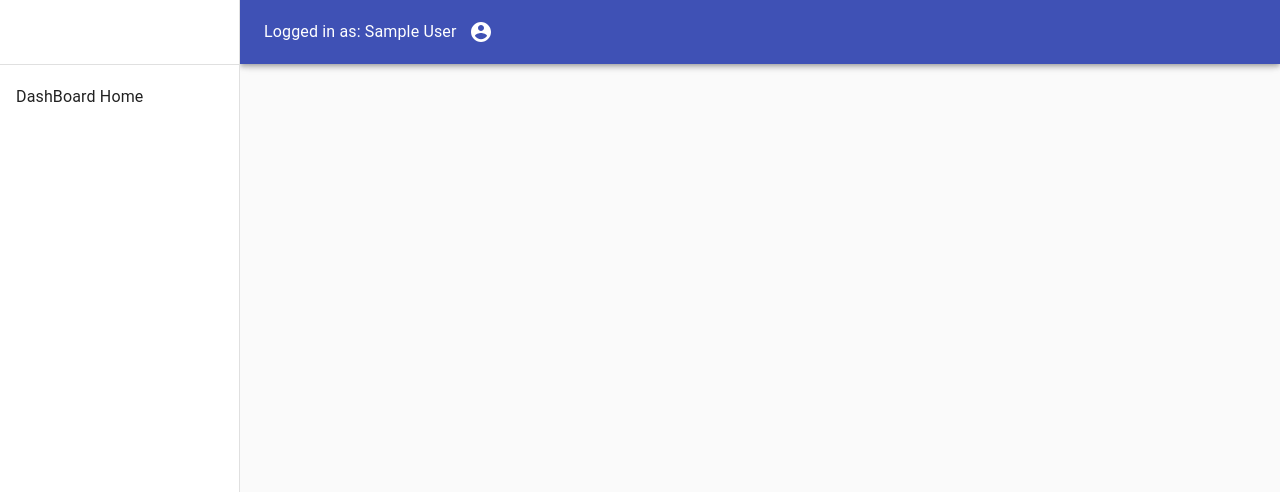
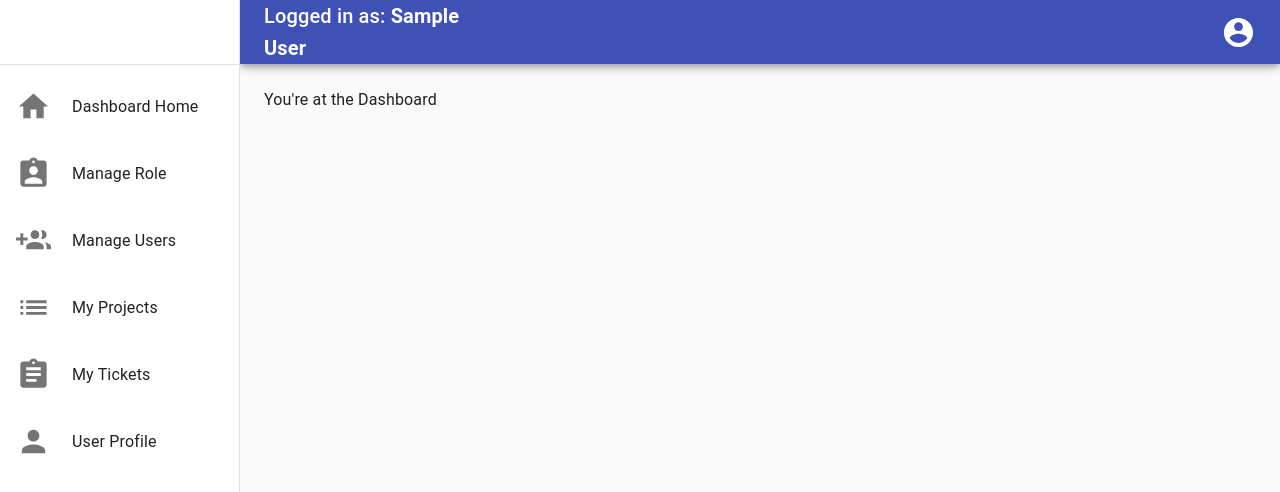
Before and after one commit to 1BarCode/react-bugtracker, a React (Create React App) app in the folder client/: page / in a window 1280 px wide. Shown: the top 492 px of the page. Built offline with nearby package versions, Linux system fonts and the light colour scheme; sample sign-in values are in the browser's storage.

Commit message:
update styling and added drawer buttons

```diff
--- a/client/src/components/Auth/Auth.js
+++ b/client/src/components/Auth/Auth.js
@@ -3,8 +3,10 @@ import { useHistory } from "react-router-dom";
 import { useDispatch } from "react-redux";
 
 import { Container, Grid, Paper, Typography, Button } from "@material-ui/core";
+
 import Input from "./Input";
 import { signin, signup } from "../../redux/actions/auth";
+import useStyles from "./styles";
 
 const initialFormData = {
   firstName: "",
@@ -15,6 +17,7 @@ const initialFormData = {
 };
 
 const Auth = () => {
+  const classes = useStyles();
   const [wantSignUp, setWantSignUp] = useState(false);
   const [formData, setformData] = useState(initialFormData);
   const history = useHistory();
@@ -39,10 +42,10 @@ const Auth = () => {
   };
 
   return (
-    <Container maxWidth="xs">
-      <Paper elevation={3}>
+    <Container component="main" maxWidth="xs">
+      <Paper className={classes.paper} elevation={3}>
         <Typography>{wantSignUp ? "Sign Up" : "Sign In"}</Typography>
-        <form onSubmit={handleSubmit}>
+        <form className={classes.form} onSubmit={handleSubmit}>
           <Grid container spacing={2}>
             {wantSignUp && (
               <>
@@ -80,7 +83,13 @@ const Auth = () => {
               />
             )}
           </Grid>
-          <Button type="submit" fullWidth variant="contained" color="primary">
+          <Button
+            className={classes.submit}
+            type="submit"
+            fullWidth
+            variant="contained"
+            color="primary"
+          >
             {wantSignUp ? "Sign Up" : "Sign In"}
           </Button>
           {/* Google Login Button */}
--- /dev/null
+++ b/client/src/components/Auth/styles.js
@@ -0,0 +1,21 @@
+import { makeStyles } from "@material-ui/core";
+
+export default makeStyles((theme) => ({
+  paper: {
+    marginTop: theme.spacing(8),
+    display: "flex",
+    flexDirection: "column",
+    alignItems: "center",
+    padding: theme.spacing(2),
+  },
+  form: {
+    width: "100%",
+    marginTop: theme.spacing(3),
+  },
+  submit: {
+    margin: theme.spacing(3, 0, 2),
+  },
+  googleButton: {
+    marginBottom: theme.spacing(2),
+  },
+}));
--- a/client/src/components/NavBar/NavBar.js
+++ b/client/src/components/NavBar/NavBar.js
@@ -8,12 +8,20 @@ import {
   Divider,
   List,
   ListItem,
+  ListItemIcon,
   ListItemText,
   IconButton,
   Menu,
   MenuItem,
 } from "@material-ui/core";
 import { AccountCircle } from "@material-ui/icons";
+import AssignmentIcon from "@material-ui/icons/Assignment";
+import AssignmentIndIcon from "@material-ui/icons/AssignmentInd";
+import GroupAddIcon from "@material-ui/icons/GroupAdd";
+import HomeIcon from "@material-ui/icons/Home";
+import ListIcon from "@material-ui/icons/List";
+import PersonIcon from "@material-ui/icons/Person";
+
 import { useDispatch } from "react-redux";
 
 import { useLocation, useHistory } from "react-router-dom";
@@ -48,9 +56,16 @@ const NavBar = ({ user, setUser }) => {
   };
 
   const profileIconButton = (
-    <div>
-      <IconButton aria-haspopup="true" onClick={handleMenu} color="inherit">
-        <AccountCircle />
+    <div className={classes.profileButtonRoot}>
+      <IconButton
+        aria-label="account of current user"
+        aria-controls="menu-appbar"
+        aria-haspopup="true"
+        onClick={handleMenu}
+        color="inherit"
+        edge="end"
+      >
+        <AccountCircle fontSize="large" />
       </IconButton>
       <Menu
         id="menu-appbar"
@@ -67,16 +82,65 @@ const NavBar = ({ user, setUser }) => {
     </div>
   );
 
+  const drawerButtons = [
+    { title: "Dashboard Home", icon: "HomeIcon" },
+    { title: "Manage Role", icon: "AssignmentIndIcon" },
+    { title: "Manage Users", icon: "GroupAddIcon" },
+    { title: "My Projects", icon: "ListIcon" },
+    { title: "My Tickets", icon: "AssignmentIcon" },
+    { title: "User Profile", icon: "PersonIcon" },
+  ].map((button) => (
+    <ListItem
+      onClick={
+        button.icon === "HomeIcon"
+          ? () => history.push("/dashboard")
+          : button.icon === "AssignmentIndIcon"
+          ? () => history.push("/roles")
+          : button.icon === "GroupAddIcon"
+          ? () => history.push("/users")
+          : button.icon === "ListIcon"
+          ? () => history.push("/projects")
+          : button.icon === "AssignmentIcon"
+          ? () => history.push("/tickets")
+          : () => history.push("/profile")
+      }
+      button
+      key={button.title}
+      classes={{ root: classes.listItemRoot }}
+    >
+      <ListItemIcon>
+        {button.icon === "HomeIcon" ? (
+          <HomeIcon fontSize="large" />
+        ) : button.icon === "AssignmentIndIcon" ? (
+          <AssignmentIndIcon fontSize="large" />
+        ) : button.icon === "GroupAddIcon" ? (
+          <GroupAddIcon fontSize="large" />
+        ) : button.icon === "ListIcon" ? (
+          <ListIcon fontSize="large" />
+        ) : button.icon === "AssignmentIcon" ? (
+          <AssignmentIcon fontSize="large" />
+        ) : (
+          <PersonIcon fontSize="large" />
+        )}
+      </ListItemIcon>
+      <ListItemText primary={button.title} />
+    </ListItem>
+  ));
+
   return (
     <div className={classes.root}>
       <CssBaseline />
-      <AppBar className={classes.appBar} position="fixed">
+      <AppBar className={classes.appBar} elevation={5} position="fixed">
         <Toolbar>
-          <Typography>Logged in as: {user?.result.name}</Typography>
+          <Typography variant="h6" className={classes.title}>
+            Logged in as: <strong> {user?.result.name}</strong>
+          </Typography>
           {profileIconButton}
         </Toolbar>
       </AppBar>
+      <div className={classes.toolbar} />
       <Drawer
+        elevation={50}
         variant="permanent"
         anchor="left"
         classes={{ paper: classes.drawerPaper }}
@@ -84,10 +148,9 @@ const NavBar = ({ user, setUser }) => {
         <div className={classes.toolbar} />
         <Divider />
         <List>
-          <ListItem>
-            {/* <ListItemIcon></ListItemIcon> */}
-            <ListItemText>DashBoard Home</ListItemText>
-          </ListItem>
+          {/* <ListItemIcon></ListItemIcon>
+            <ListItemText>DashBoard Home</ListItemText> */}
+          {drawerButtons}
         </List>
       </Drawer>
     </div>
--- a/client/src/components/NavBar/styles.js
+++ b/client/src/components/NavBar/styles.js
@@ -18,4 +18,11 @@ export default makeStyles((theme) => ({
     width: drawerWidth,
   },
   toolbar: theme.mixins.toolbar,
+  profileButtonRoot: {
+    marginLeft: theme.spacing(90),
+  },
+  listItemRoot: {
+    paddingTop: theme.spacing(2),
+    paddingBottom: theme.spacing(2),
+  },
 }));
--- a/client/src/components/Pages/Dashboard/Dashboard.js
+++ b/client/src/components/Pages/Dashboard/Dashboard.js
@@ -7,10 +7,11 @@ const Dashboard = () => {
   const classes = useStyles();
 
   return (
-    <main className={classes.content}>
-      <div className={classes.toolbar} />
-      <Typography>You're at the Dashboard</Typography>;
-    </main>
+    <div className={classes.divRoot}>
+      <main className={classes.content}>
+        <Typography>You're at the Dashboard</Typography>
+      </main>
+    </div>
   );
 };
 
--- a/client/src/components/Pages/Dashboard/styles.js
+++ b/client/src/components/Pages/Dashboard/styles.js
@@ -1,10 +1,15 @@
 import { makeStyles } from "@material-ui/core";
 
 export default makeStyles((theme) => ({
+  divRoot: {
+    marginLeft: theme.spacing(30),
+    flexGrow: 1,
+  },
   toolbar: theme.mixins.toolbar,
   content: {
     flexGrow: 1,
     backgroundColor: theme.palette.background.default,
+    // backgroundColor: "F6BB59",
     padding: theme.spacing(3),
   },
 }));
```
Also changed, not shown: 1 other file (tests, documents, lock files or other folders).
